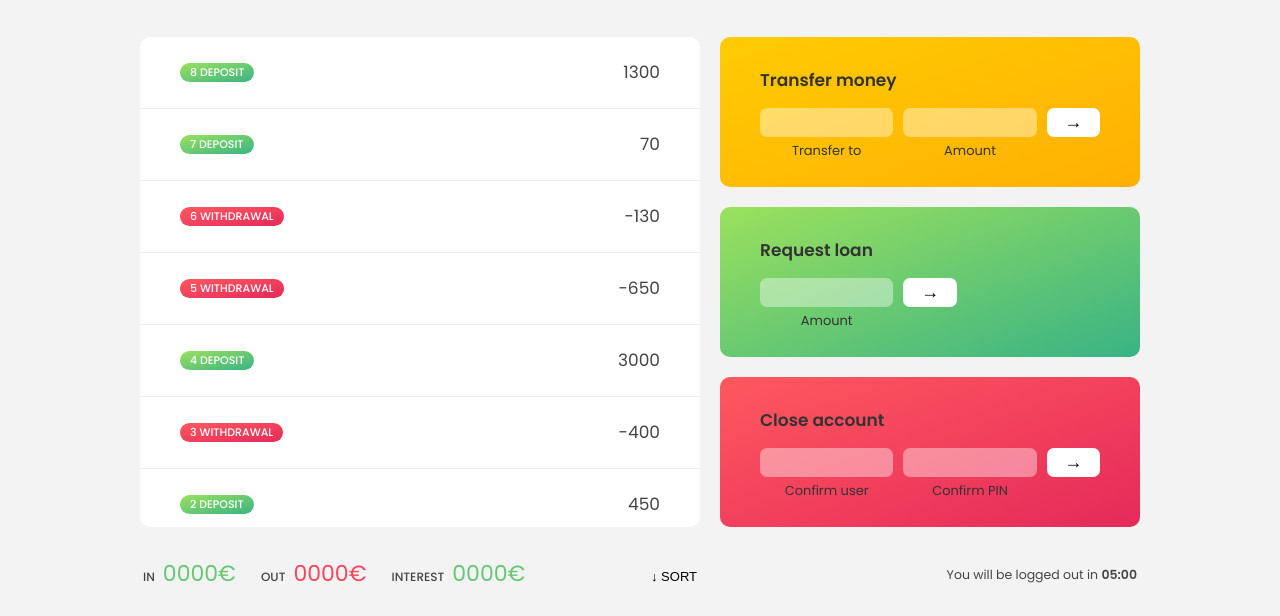
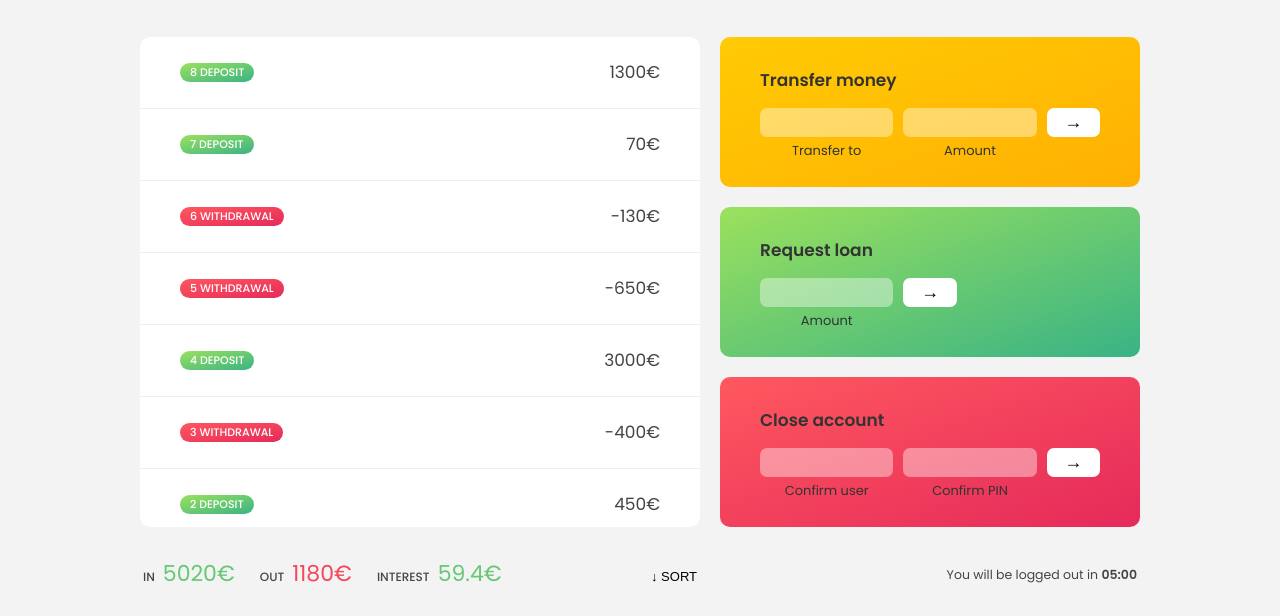
Before and after one commit to frycakf/course-js, a plain HTML site: page 11_bankist/index.html in a window 1280 px wide. Shown: the part 184-800 px from the top of the page. Drawn offline with Linux system fonts and the light colour scheme.

Commit message:
challenge 3

```diff
--- a/11_bankist/challenges/index.html
+++ b/11_bankist/challenges/index.html
@@ -8,6 +8,6 @@
 </head>
 <body>
   script
-  <script src="challenge2.js"></script>
+  <script src="challenge3.js"></script>
 </body>
 </html>
--- a/11_bankist/script.js
+++ b/11_bankist/script.js
@@ -70,7 +70,7 @@ const displayMovements = function (movements) {
     const html = `
       <div class="movements__row">
         <div class="movements__type movements__type--${type}">${i + 1} ${type}</div>
-        <div class="movements__value">${mov}</div>
+        <div class="movements__value">${mov}€</div>
       </div>
     `;
 
@@ -99,6 +99,26 @@ const createUsernames = function(accs) {
 createUsernames(accounts);
 calcDisplayBalance(account1.movements);
 
+const calcDisplaySummary = function(movements) {
+  const incomes = movements
+    .filter(mov => mov > 0)
+    .reduce((sum, mov) => sum + mov, 0);
+  labelSumIn.textContent = incomes + '€';
+
+  const outcomes = movements
+    .filter(mov => mov < 0)
+    .reduce((sum, mov) => sum + mov, 0);
+  labelSumOut.textContent = `${Math.abs(outcomes)}€`
+
+  const interest = movements
+    .filter(mov => mov > 0)
+    .map(deposit => deposit * 0.012)
+    .filter(interest => interest >= 1)
+    .reduce((sum, interest) => sum + interest, 0);
+  labelSumInterest.textContent = `${interest}€`;
+}
+calcDisplaySummary(account1.movements)
+
 /////////////////////////////////////////////////
 /////////////////////////////////////////////////
 // LECTURES
@@ -125,7 +145,7 @@ const movementsDescriptions = movements.map((mov, i) =>
   `Movement ${i + 1}: You ${mov >0 ? 'deposited' : 'withdrew'} ${Math.abs(mov)}`
 );
 
-console.log(movementsDescriptions);
+// console.log(movementsDescriptions);
 
 const deposits = movements.filter(function(mov) {
   return mov > 0;
@@ -136,14 +156,14 @@ const withdrawals = movements.filter(function(mov) {
 })
 
 const balance = movements.reduce(function(acc, cur, i, arr) {
-  console.log(`Iteration number ${i}: ${acc}`);
+  // console.log(`Iteration number ${i}: ${acc}`);
   return acc + cur;
 }, 0);
 
-console.log(movements);
-console.log(deposits);
-console.log(withdrawals);
-console.log(balance);
+// console.log(movements);
+// console.log(deposits);
+// console.log(withdrawals);
+// console.log(balance);
 
 const years = [2020, 2021, 2022, 2023, 2024, 2025]
 
@@ -152,4 +172,13 @@ const max = movements.reduce(function(acc, cur) {
   return acc > cur ? acc : cur;
 }, movements[0]);
 
-console.log(max);
+// console.log(max);
+
+
+// Pipeline
+const totalDepositsUSD = movements
+  .filter(mov => mov > 0)
+  .map(mov => mov * eurToUsd)
+  .reduce((acc, mov) => acc + mov, 0);
+
+console.log(totalDepositsUSD);
```
Also changed, not shown: 11_bankist/challenges/challenge3.js (added, +20 -0 lines).
